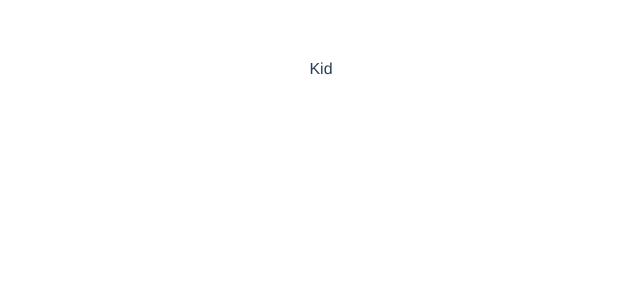
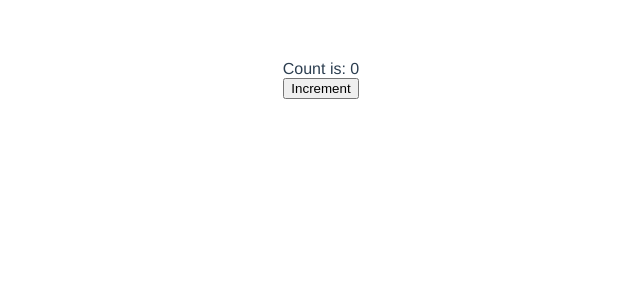
Before and after one commit to arjuaman/Vue, a Vue app in the folder cli-project/vue3-vite-proj/: page / in a window 1280 px wide. Shown: the top 300 px of the page, without its empty margins (319-959 px from the left). Built offline with nearby package versions, Linux system fonts and the light colour scheme.

Commit message:
replacing methods - ref

```diff
--- a/cli-project/vue3-vite-proj/src/App.vue
+++ b/cli-project/vue3-vite-proj/src/App.vue
@@ -1,21 +1,24 @@
 <template>
-  <div>{{name}}</div>
+  <div>Count is: {{count}}</div>
+  <button @click="increment">Increment</button>
 </template>
 
 <script>
-import {reactive, toRefs} from 'vue';
+import {ref, reactive, toRefs} from 'vue';
+
 export default {
   name: 'App',
   setup(){
-    let state = reactive({
-      name: "Tanjiro"
-    });
+    let count = ref(0);
 
-    setTimeout(()=>{
-      state.name = "Kid"
-    }, 2000);
+    function increment(){
+      count.value++;
+    }
 
-    return toRefs(state);
+    return{
+      count,
+      increment
+    }
   }
 }
 </script>
```
